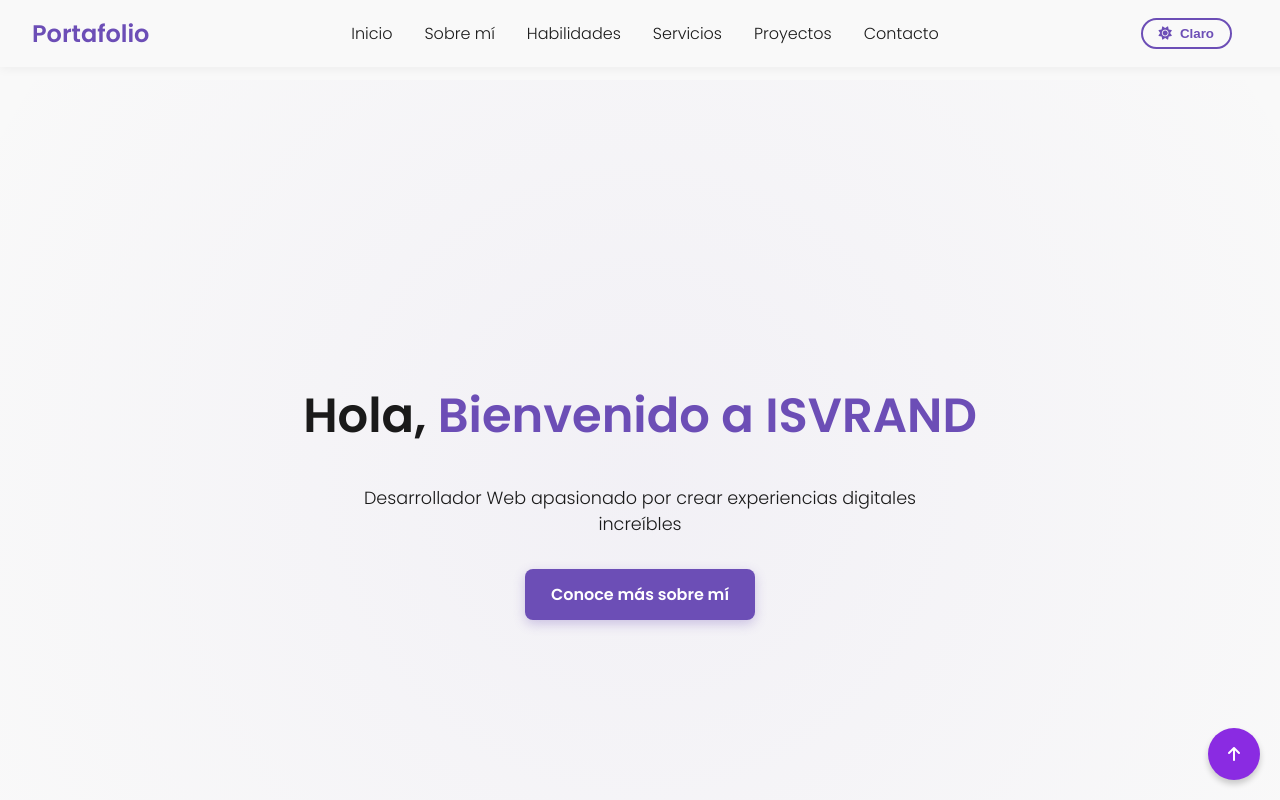
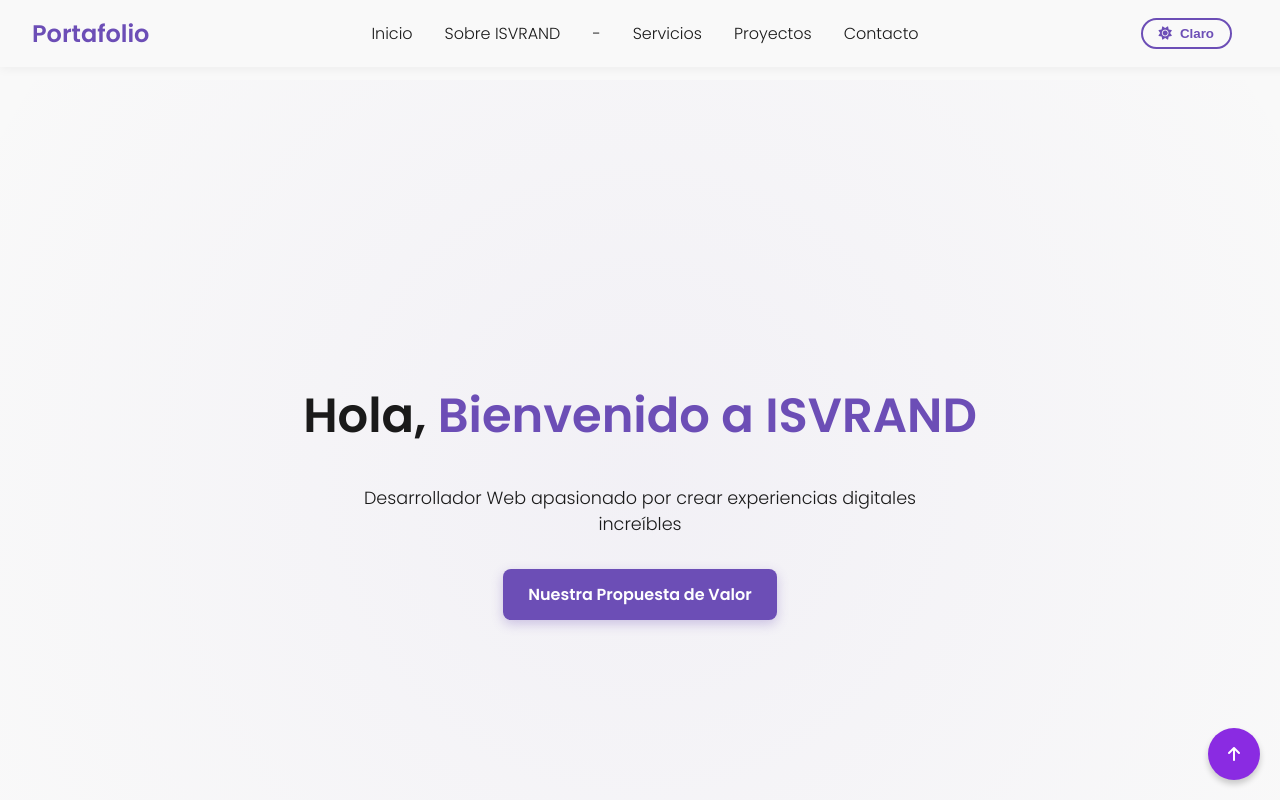
Before and after one commit to ISVRAND/empresa, a plain HTML site: page docs/index.html in a window 1280 px wide. Shown: the top 800 px of the page. Drawn offline with Linux system fonts and the light colour scheme.

Commit message:
Update index.html

```diff
--- a/docs/index.html
+++ b/docs/index.html
@@ -9,7 +9,7 @@
   <link rel="stylesheet" href="https://cdnjs.cloudflare.com/ajax/libs/font-awesome/6.5.0/css/all.min.css">
   <link rel="icon" type="image/png" href="images/favicon-32x32.png">
   <!-- En el <head> -->
-  <link rel="manifest" href="/PortafolioCristian/manifest.json">
+  <link rel="manifest" href="/isvrand/manifest.json">
 
 
   <meta name="theme-color" content="#6c4eb6">
@@ -26,8 +26,8 @@
 
     <nav class="nav-links">
       <a href="#inicio">Inicio</a>
-      <a href="#sobre-mi">Sobre mí</a>
-      <a href="#habilidades">Habilidades</a>
+      <a href="#sobre-mi">Sobre ISVRAND</a>
+      <a href="#habilidades">-</a>
       <a href="#servicios">Servicios</a>
       <a href="#proyectos">Proyectos</a>
       <a href="#contacto">Contacto</a>
@@ -47,7 +47,7 @@
   <section class="hero" id="inicio">
     <h1>Hola, <span>Bienvenido a ISVRAND</span></h1>
     <p>Desarrollador Web apasionado por crear experiencias digitales increíbles</p>
-    <a href="#sobre-mi" class="btn-primary">Conoce más sobre mí</a>
+    <a href="#sobre-mi" class="btn-primary">Nuestra Propuesta de Valor</a>
   </section>
 
 
```
